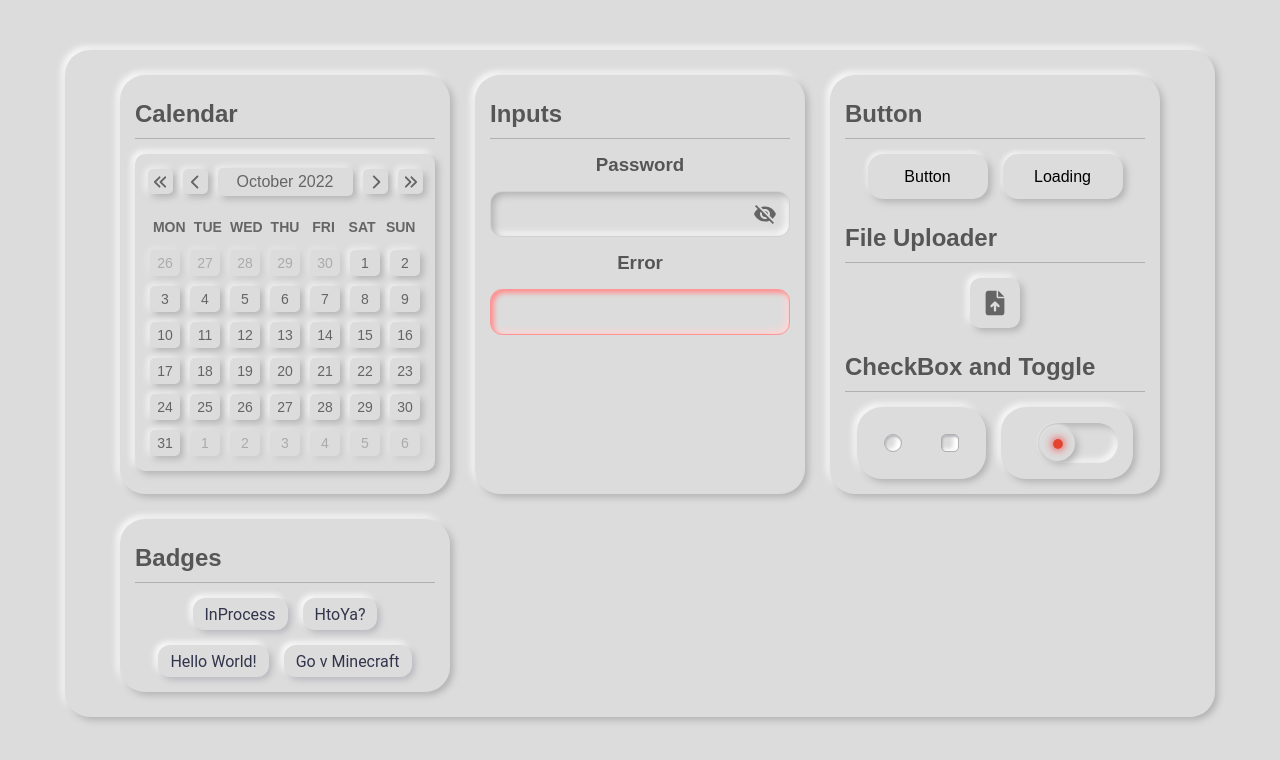
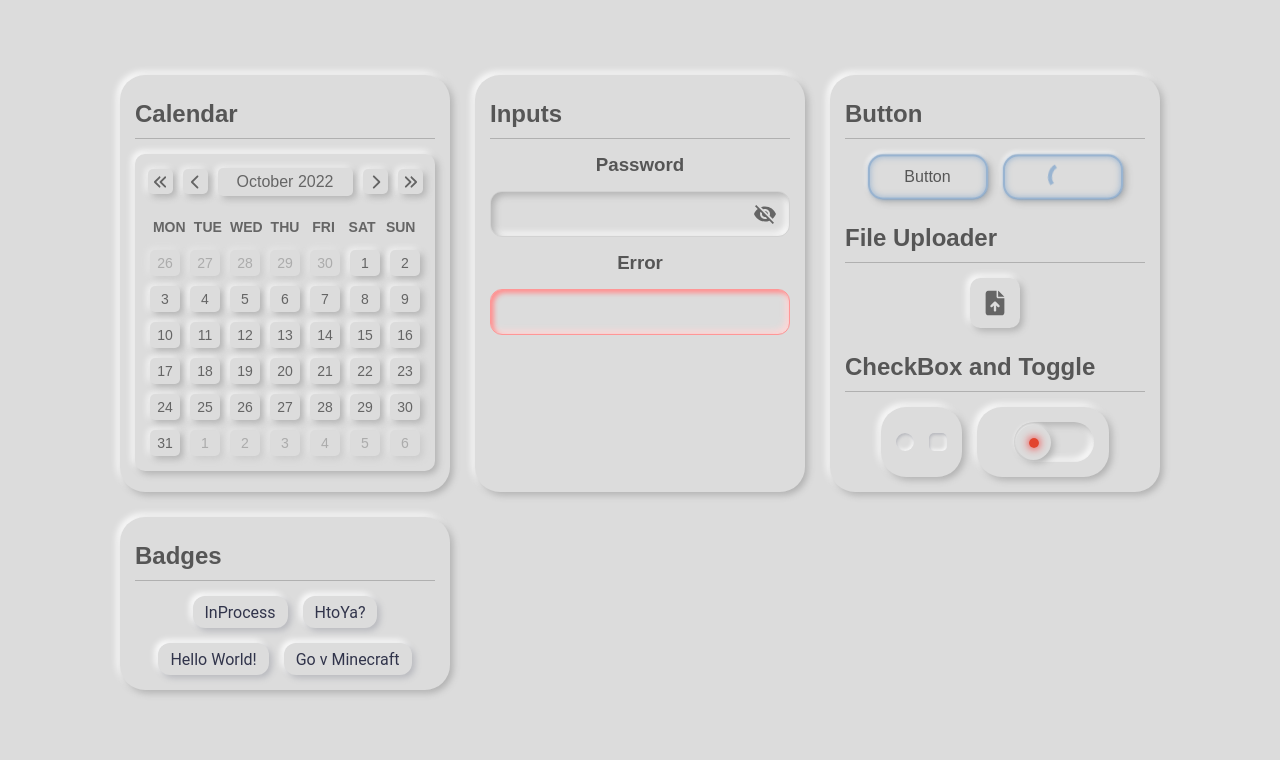
Before and after one commit to IvanMykytyn/in-process, a React (Create React App) app: page / in a window 1280 px wide. Shown: the top 760 px of the page. Built offline with nearby package versions, Linux system fonts and the light colour scheme.

Commit message:
button-storybook-and-some-styles-for-button-and-checkbox

```diff
--- a/src/App.module.scss
+++ b/src/App.module.scss
@@ -8,9 +8,7 @@
   justify-content: center;
   grid-gap: 25px;
   padding: 25px;
-  box-shadow: $outerBoxShadow;
   border-radius: 25px;
-  color: #565656;
 
   &__item {
     display: flex;
--- a/src/App.tsx
+++ b/src/App.tsx
@@ -5,7 +5,7 @@ import css from './App.module.scss';
 
 import file from './assets/images/icons/file-up.svg';
 
-import {Input, Checkbox, MainCalendar, Button, FileUploader, ButtonLoading, Toggle, Badge} from './components';
+import {Input, Checkbox, MainCalendar, Button, FileUploader, Toggle, Badge} from './components';
 
 function App() {
     return (
@@ -25,8 +25,8 @@ function App() {
                 <li className={css.wrapper__item}>
                     <h2>Button</h2>
                     <div style={{display: 'flex', gridGap: '15px', justifyContent: 'center'}}>
-                        <Button>Button</Button>
-                        <ButtonLoading>Loading</ButtonLoading>
+                        <Button loading={false}>Button</Button>
+                        <Button loading={true}>Button</Button>
                     </div>
                     <h2>File Uploader</h2>
                     <FileUploader/>
--- a/src/components/Button/Button.style.scss
+++ b/src/components/Button/Button.style.scss
@@ -1,6 +1,7 @@
 @import "../../App.module";
 
-.button {
+.button,
+.active{
   border: none;
   height: 45px;
   width: 120px;
@@ -8,7 +9,9 @@
   background: $background;
   box-shadow: 3px 3px 7px #b0b0b0, -1px -2px 5px #ffffff;
   cursor: pointer;
-  transition: color 0.5s, text-shadow 0.5s;
+  transition: color 0.5s, text-shadow 0.5s, border 0.5s;
+  position: relative;
+
 
   &:hover,
   &:focus,
@@ -17,40 +20,81 @@
     color: $primaryColor;
     text-shadow: $primaryColor 1px 0 50px;
   }
-}
 
-.button_arrow {
-  margin: 5px;
-  border: none;
-  height: 45px;
-  width: 35px;
-  border-radius: 10px;
-  background: $background;
-  box-shadow: 3px 3px 7px #b0b0b0, -1px -2px 5px #ffffff;
-  cursor: pointer;
+  &::after {
+    content: '';
+    height: 45px;
+    width: 120px;
+    background-color: transparent;
+    border: 2px solid $lightBlue;
+    box-shadow: inset 0 0 6px $lightBlue, 0 0 3px $lightBlue;
+    position: absolute;
+    left: 50%;
+    top: 50%;
+    transform: translate(-50%, -50%);
+    border-radius: 15px;
+  }
 
-  &:hover,
-  &:focus,
-  &:active {
-    box-shadow: $innerBoxShadow;
+  &:hover {
+
+    &::after {
+      content: '';
+      height: 45px;
+      width: 120px;
+      background-color: transparent;
+      border: 2px solid $primaryColor;
+      box-shadow: inset 0 0 6px $primaryColor, 0 0 3px $primaryColor;
+      position: absolute;
+      left: 50%;
+      top: 50%;
+      transform: translate(-50%, -50%);
+      border-radius: 15px;
+    }
+  }
+
+  &__loading::after {
+    content: "";
+    position: absolute;
+    width: 30px;
+    height: 30px;
+    top: 0;
+    left: 0;
+    right: 0;
+    bottom: 0;
+    margin: auto;
+    border: 4px solid transparent;
+    border-top-color: $lightBlue;
+    border-radius: 50%;
+    animation: button-loading-spinner 1s ease infinite;
   }
 }
 
-.fa-solid {
-  color: #696969FF;
-  margin-left: 10px;
-  font-size: large;
+.active {
+  box-shadow: $innerBoxShadow;
+  color: $primaryColor;
+  text-shadow: $primaryColor 1px 0 50px;
+
+  &::after {
+    content: '';
+    height: 45px;
+    width: 120px;
+    background-color: transparent;
+    border: 2px solid $primaryColor;
+    box-shadow: inset 0 0 6px $primaryColor, 0 0 3px $primaryColor;
+    position: absolute;
+    left: 50%;
+    top: 50%;
+    transform: translate(-50%, -50%);
+    border-radius: 15px;
+  }
 }
 
-.active{
-  border: none;
-  height: 45px;
-  width: 120px;
-  cursor: pointer;
-  border-radius: 15px;
-  color: $primaryColor;
-  background: $background;
-  box-shadow: $innerBoxShadow;
-  text-shadow: $primaryColor 1px 0 50px;
-  transition: color 0.5s, text-shadow 0.5s;
+@keyframes button-loading-spinner {
+  from {
+    transform: rotate(0turn);
+  }
+
+  to {
+    transform: rotate(1turn);
+  }
 }
--- a/src/components/Button/Button.tsx
+++ b/src/components/Button/Button.tsx
@@ -1,23 +1,30 @@
-import React from 'react';
+import React, {useState} from 'react';
 import cn from 'classnames';
 
 import './Button.style.scss'
 
 interface Props {
     children: React.ReactNode;
-    variant: boolean;
+    variant?: boolean;
+    loading?: boolean;
 }
 
-const Button: React.FC<Props> = ({children, variant, ...arg}) => {
+const Button: React.FC<Props> = ({children, variant, loading, ...arg}) => {
+
     return (
         <>
             <button type={'button'}
-                    className={variant?'active' : `button`}
+                    className={variant ? 'active' : `button`}
                     {...arg}
             >
-                {children}
+                <span style={loading ? {opacity: '0'} : {opacity: '1'}}>
+                    {children}
+                </span>
+                <i className={loading ? "button__loading" : ''}></i>
             </button>
         </>
     );
 }
+
+
 export {Button};
--- a/src/components/Button/ButtonLoading.tsx
+++ /dev/null
@@ -1,23 +0,0 @@
-import React, {FC, useState} from 'react';
-
-interface Props {
-    children: React.ReactNode
-}
-
-const ButtonLoading: React.FC<Props> = ({children, ...arg})=> {
-
-    const [isLoading, setIsLoading] = useState(false)
-    return (
-        <>
-            <button {...arg}
-                    className={'button'}
-                    type={'button'}
-                    onClick={()=>setIsLoading(true)}
-            >
-                {children}
-                <i className={isLoading? "fa-solid fa-spinner fa-spin-pulse" : ''}></i>
-            </button>
-        </>
-    );
-}
-export {ButtonLoading};
--- a/src/components/Checkbox/checkbox.styles.scss
+++ b/src/components/Checkbox/checkbox.styles.scss
@@ -1,21 +1,30 @@
 @import '../../scss/vars.module';
 
 .custom-checkbox__wrapper {
+
+  &:hover {
+    background-color: transparent !important;
+  }
+
   .MuiCheckbox-root {
     color: transparent;
     position: relative;
     z-index: 0;
+    padding: 0;
+    border: none;
+    height: 18px;
+    width: 18px;
 
     &.Mui-checked {
       color: transparent;
-      padding: 14px;
 
       .MuiSvgIcon-root {
-        width: 14px;
-        height: 14px;
-        color: black;
-
+        width: 10px;
+        height: 10px;
+        border-radius: 50%;
+        background-color: $primaryColor;
         animation: zooming 0.5s forwards 1;
+        box-shadow: 0 0 10px $primaryColor;
       }
 
       &:after {
@@ -30,15 +39,12 @@
       top: 50%;
       transform: translate(-50%, -50%);
       z-index: -1;
-
       height: 18px;
       width: 18px;
-
-      border: 1px solid $gray;
       border-radius: 5px;
-
-      background-color: $background;
-      box-shadow: inset 1px 2px 2px #b8b9be, inset -5px -2px 4px #fff;
+      border: none;
+      background-color: $background !important;
+      box-shadow: inset 1px 2px 3px #b8b9be, inset -1px -1px 4px #ffffff;
     }
 
     &.Mui-disabled {
@@ -49,9 +55,14 @@
 }
 
 .circled {
+
   .MuiCheckbox-root {
+
     &:after {
       border-radius: 50%;
+      border: none;
+      background-color: $background !important;
+      box-shadow: inset 1px 2px 3px #b8b9be, inset -1px -1px 4px #ffffff;
     }
   }
 }
--- a/src/components/MainCalendar/MainCalendar.tsx
+++ b/src/components/MainCalendar/MainCalendar.tsx
@@ -13,7 +13,6 @@ const MainCalendar = () => {
             <Calendar onChange={onChange} value={value}/>
         </div>
     );
-
 };
 
 export {MainCalendar};
--- a/src/components/index.ts
+++ b/src/components/index.ts
@@ -1,5 +1,4 @@
 export * from './Button/Button';
-export * from './Button/ButtonLoading';
 export * from './MainCalendar/MainCalendar';
 export * from "./FileUploader/FileUploader";
 export * from './Input/Input';
--- a/src/scss/_global.module.scss
+++ b/src/scss/_global.module.scss
@@ -4,6 +4,11 @@ body {
   background-color: $background;
   font-family: sans-serif;
   padding: 50px;
+  color: #565656
+}
+
+button{
+  color: #565656
 }
 
 .container {
--- a/src/scss/_vars.module.scss
+++ b/src/scss/_vars.module.scss
@@ -4,6 +4,7 @@ $primaryColor: #568cc5;
 $white: #ffffff;
 $gray: #b0b0b0;
 $CalendarBntColor: #568cc5;
+$lightBlue: #568CC580;
 //#656565
 
 $outerBoxShadow: 3px 3px 7px $gray,
```
Also changed, not shown: 2 other files (tests, documents, lock files or other folders).
